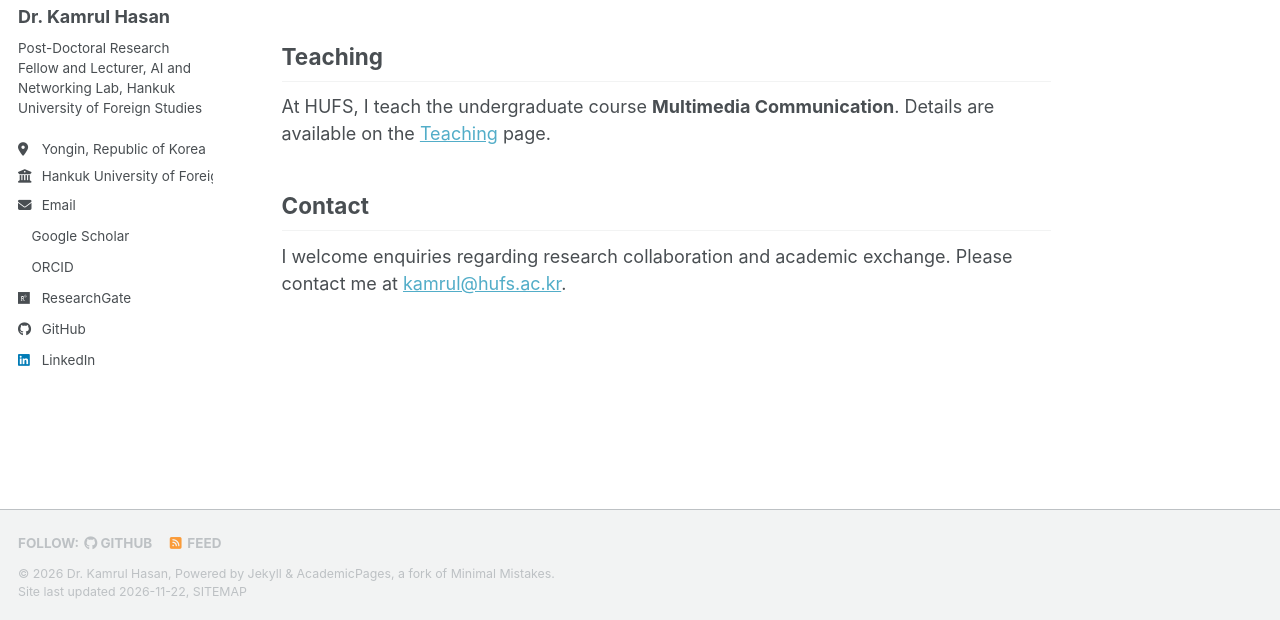
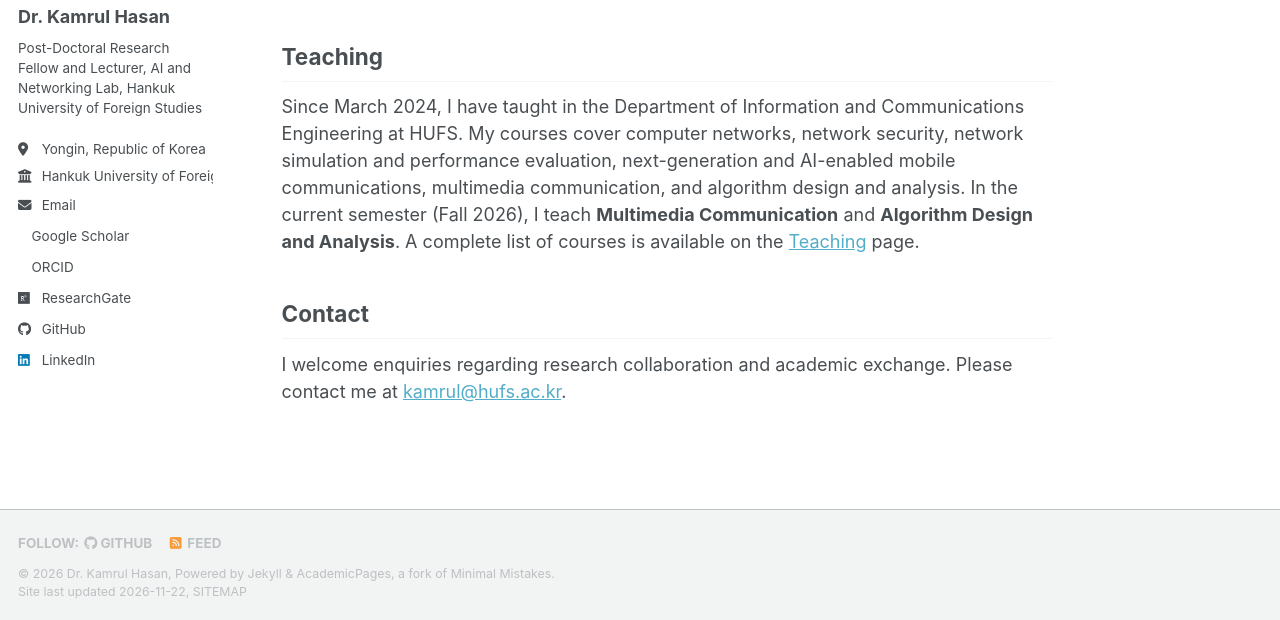
Before and after one commit to kamrulcsedu09/kamrulcsedu09.github.io, a Jekyll site: the page built from _pages/about.md, in a window 1280 px wide and 900 px high, scrolled down 785 px, cut to the strip 280-900 px from the top of the window. Built offline with Jekyll 4.4.1, drawn with Linux system fonts in a browser that asks for light colours; a script bundle is joined from its source files by our own code; a style sheet for code colours, icons or effects is not loaded.

Commit message:
Summarise teaching record on home page

```diff
--- a/_pages/about.md
+++ b/_pages/about.md
@@ -29,7 +29,7 @@ A complete list of my publications is available on the [Publications](/publicati
 
 Teaching
 ------
-At HUFS, I teach the undergraduate course **Multimedia Communication**. Details are available on the [Teaching](/teaching/) page.
+Since March 2024, I have taught in the Department of Information and Communications Engineering at HUFS. My courses cover computer networks, network security, network simulation and performance evaluation, next-generation and AI-enabled mobile communications, multimedia communication, and algorithm design and analysis. In the current semester (Fall 2026), I teach **Multimedia Communication** and **Algorithm Design and Analysis**. A complete list of courses is available on the [Teaching](/teaching/) page.
 
 Contact
 ------
```
